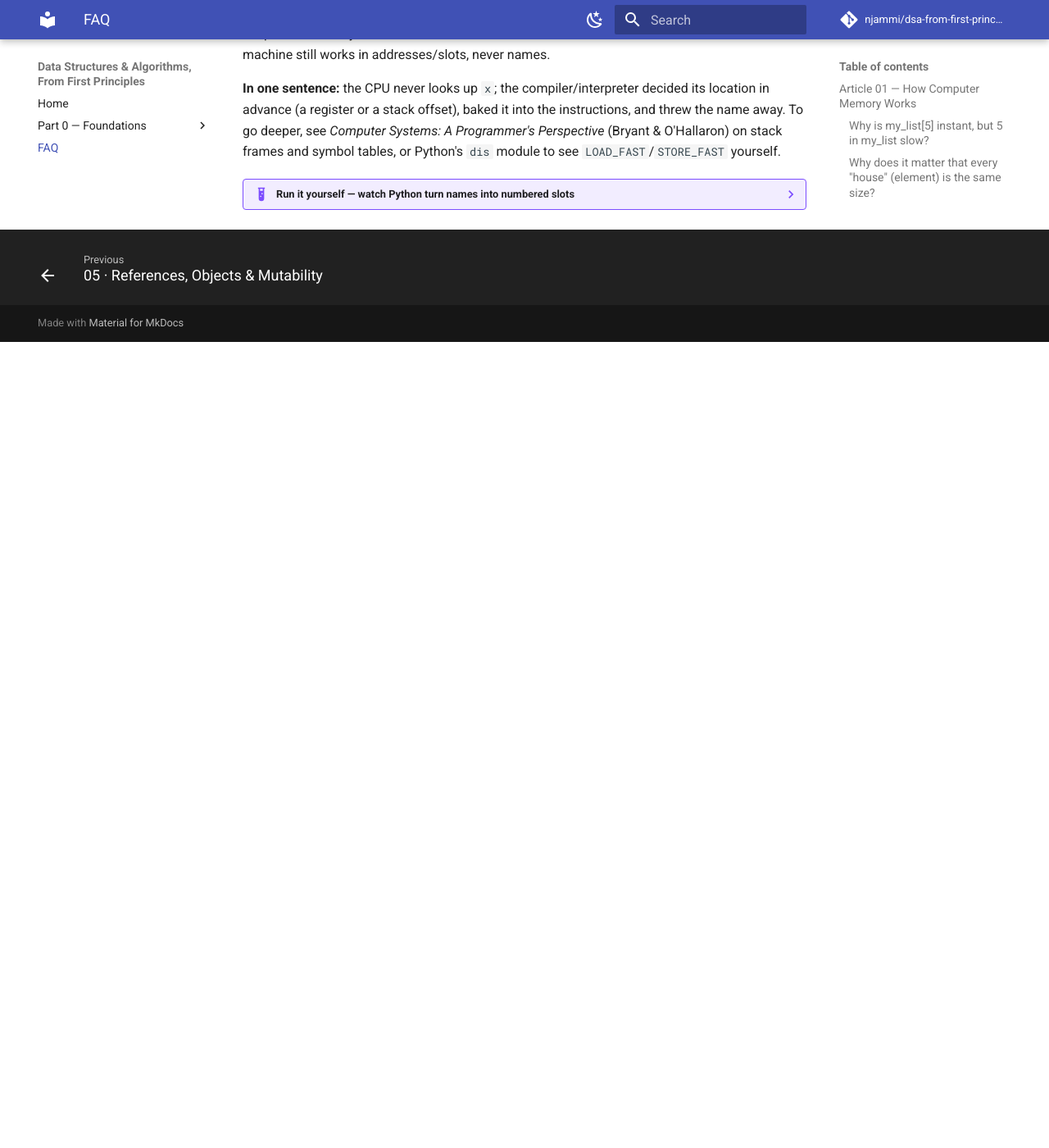
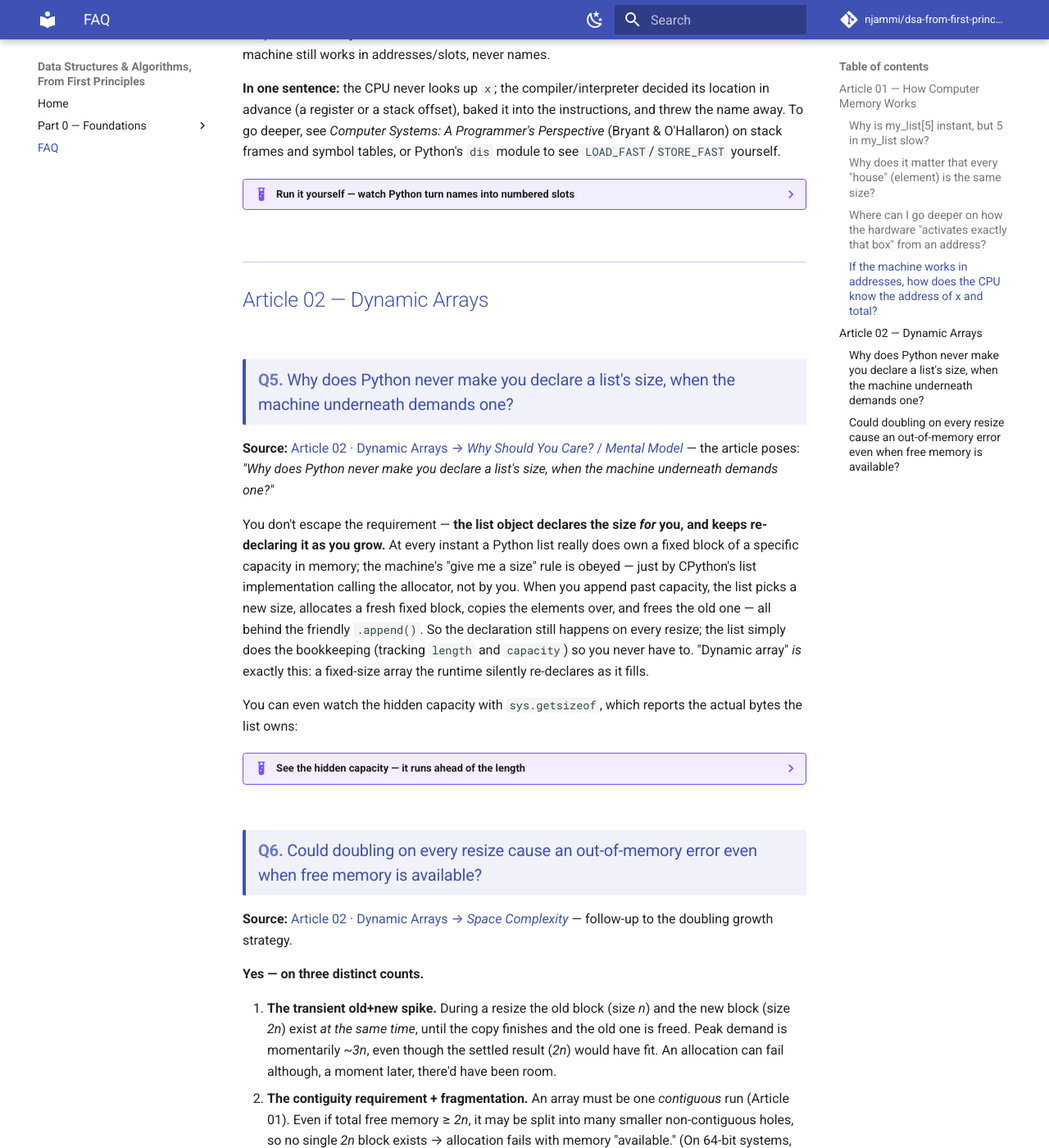
Before and after one commit to njammi/dsa-from-first-principles, an MkDocs documentation site: the page built from docs/faq.md, in a window 1280 px wide and 1400 px high, scrolled down 3608 px. Shown: the whole window at 82% size. Built offline with MkDocs 1.6.1 and Material for MkDocs 9.7.7, drawn with Linux system fonts in a browser that asks for light colours; comment, search, counter and statistics services are not loaded; before the commit the page ends 4025 px from its top, so only the background shows below that; some of the changed text lies outside the part shown.

Commit message:
Article 02: clarify why you never declare list size; FAQ +2 entries
- Add explicit callback in Mental Model answering the "why no size
  declaration" teaser (the list declares/re-declares capacity for you).
- FAQ: new Article 02 section with (1) that answer + a verified
  sys.getsizeof capacity demo, and (2) how doubling can OOM despite free
  memory (transient old+new spike, contiguity/fragmentation, over-alloc;
  and why growth factor <2 aids reuse — CPython grows ~1.125x).

Co-Authored-By: Claude Opus 4.8 <noreply@anthropic.com>

````diff
--- a/docs/faq.md
+++ b/docs/faq.md
@@ -188,3 +188,86 @@ stack frames and symbol tables, or Python's `dis` module to see `LOAD_FAST`/`STO
     prints for humans; the running loop only uses the index. That's the whole point of the line
     from Article 01, made concrete: names are for you, numbered locations are for the machine.
     (Exact opcodes vary a little by Python version, but the name-to-slot resolution is the same.)
+
+## Article 02 — Dynamic Arrays
+
+### Why does Python never make you declare a list's size, when the machine underneath demands one? { .faq-q }
+
+**Source:** [Article 02 · Dynamic Arrays → *Why Should You Care?* / *Mental Model*](part-0-foundations/02-dynamic-arrays.md#mental-model)
+— the article poses: *"Why does Python never make you declare a list's size, when the machine
+underneath demands one?"*
+
+You don't escape the requirement — **the list object declares the size *for* you, and keeps
+re-declaring it as you grow.** At every instant a Python list really does own a fixed block of
+a specific capacity in memory; the machine's "give me a size" rule is obeyed — just by CPython's
+list implementation calling the allocator, not by you. When you append past capacity, the list
+picks a new size, allocates a fresh fixed block, copies the elements over, and frees the old one
+— all behind the friendly `.append()`. So the declaration still happens on every resize; the
+list simply does the bookkeeping (tracking `length` and `capacity`) so you never have to.
+"Dynamic array" *is* exactly this: a fixed-size array the runtime silently re-declares as it fills.
+
+You can even watch the hidden capacity with `sys.getsizeof`, which reports the actual bytes the
+list owns:
+
+??? example "See the hidden capacity — it runs ahead of the length"
+
+    ```python
+    import sys
+
+    base = sys.getsizeof([])     # empty-list overhead in bytes
+    slot = 8                     # each slot holds one 8-byte pointer (64-bit CPython)
+
+    lst, prev = [], None
+    for i in range(34):
+        lst.append(i)
+        cap = (sys.getsizeof(lst) - base) // slot
+        if cap != prev:          # print only when capacity actually grows
+            print(f"length={len(lst):2d}  capacity={cap}")
+            prev = cap
+    ```
+
+    Output (CPython 3.12):
+
+    ```
+    length= 1  capacity=4
+    length= 5  capacity=8
+    length= 9  capacity=16
+    length=17  capacity=24
+    length=25  capacity=32
+    length=33  capacity=40
+    ```
+
+    Even a one-element list already *owns* 4 slots. `capacity` always sits at or above `length`
+    — that gap is the pre-bought "room to grow" the article talks about, chosen and managed for
+    you. (CPython grows gently, ~1.125×, not by doubling — see the next question.)
+
+### Could doubling on every resize cause an out-of-memory error even when free memory is available? { .faq-q }
+
+**Source:** [Article 02 · Dynamic Arrays → *Space Complexity*](part-0-foundations/02-dynamic-arrays.md#space-complexity)
+— follow-up to the doubling growth strategy.
+
+**Yes — on three distinct counts.**
+
+1. **The transient old+new spike.** During a resize the old block (size *n*) and the new block
+   (size *2n*) exist *at the same time*, until the copy finishes and the old one is freed. Peak
+   demand is momentarily ~*3n*, even though the settled result (*2n*) would have fit. An
+   allocation can fail although, a moment later, there'd have been room.
+2. **The contiguity requirement + fragmentation.** An array must be one *contiguous* run
+   (Article 01). Even if total free memory ≥ *2n*, it may be split into many smaller
+   non-contiguous holes, so no single *2n* block exists → allocation fails with memory
+   "available." (On 64-bit systems, virtual memory keeps the *virtual* address space contiguous,
+   so this bites far less in practice — but virtual address space can itself fragment/exhaust for
+   very large arrays or on 32-bit.)
+3. **Over-allocation reserves more than the data needs.** Doubling can hold up to ~2× the slots
+   you're actually using. If free memory sits between the data's true size (*n*) and the reserved
+   capacity (*2n*), you OOM even though the *data itself* would have fit — the wasted spare
+   capacity pushed you over.
+
+**Why the growth *factor* matters for memory (not just speed):** with a factor of exactly **2**,
+each new block is always larger than the sum of *all* previously freed blocks, so the allocator
+can never reuse that coalesced freed space — it must keep grabbing fresh memory at the frontier.
+A factor **< 2** (e.g. 1.5, or the golden ratio ≈ 1.618) lets previously-freed blocks eventually
+add up to satisfy a later request, enabling reuse and reducing fragmentation. This is exactly why
+real implementations often avoid 2: **CPython grows lists by only ~1.125×**, C++ `std::vector`
+uses 2 in libstdc++ but 1.5 in MSVC and Facebook's `folly`. So CPython's gentle growth
+deliberately softens all three effects above — while keeping append amortized O(1).
--- a/docs/part-0-foundations/02-dynamic-arrays.md
+++ b/docs/part-0-foundations/02-dynamic-arrays.md
@@ -74,6 +74,8 @@ Invariant: **length ≤ capacity, always.** The gap between them is your pre-bou
 - `append` when **length == capacity**: you're full. Allocate a new run of **2 × capacity** boxes, copy all `length` values over, *then* drop the new value in. Expensive. O(n). But it buys you `capacity` more cheap appends before it happens again.
 
 A dynamic array is just a fixed array plus bookkeeping: *"I own this many boxes, I'm using this many, and when I fill up I'll double."*
+
+This directly answers a question from the top of the article: *why does Python never make you declare a list's size, when the machine underneath demands one?* It doesn't escape that demand — **the list object declares the size for you, and silently re-declares it as you grow.** At every instant your list really does own a fixed block of a specific capacity; CPython's list implementation is the one calling the allocator, tracking `length` and `capacity`, and doing the resize-and-copy dance when you overflow. You're relieved of declaring a size not because the requirement went away, but because the *list* took over that job. "Dynamic array" is exactly that: a fixed-size array the runtime keeps re-declaring behind a friendly `.append()`.
 
 ## Visual Diagram (ASCII)
 
````
